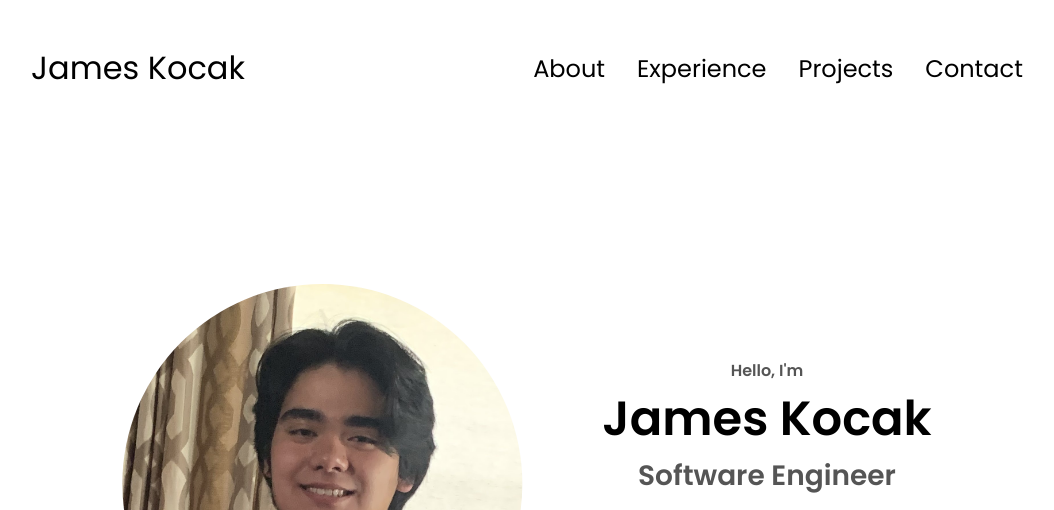
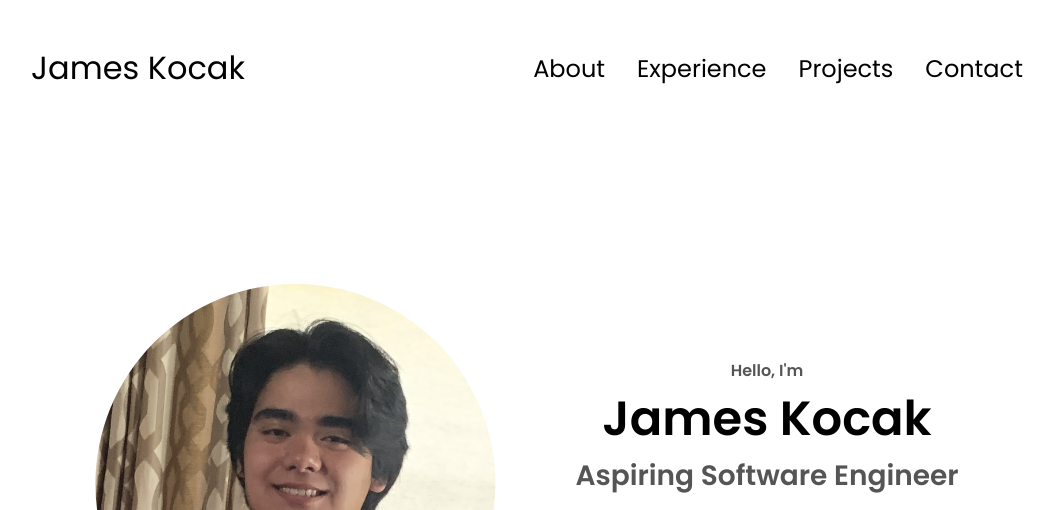
Before and after one commit to Jokocak/MyPortfolio, a plain HTML site: page index.html in a window 1280 px wide. Shown: the top 510 px of the page, without its empty margins (113-1167 px from the left). Drawn offline with Linux system fonts and the light colour scheme.

Commit message:
[Implementation] Add aspiring to title

```diff
--- a/index.html
+++ b/index.html
@@ -50,7 +50,7 @@
       <div class="section__text">
         <p class="section__text__p1">Hello, I'm</p>
         <h1 class="title">James Kocak</h1>
-        <p class="section__text__p2">Software Engineer</p>
+        <p class="section__text__p2">Aspiring Software Engineer</p>
 
         <!-- Container for buttons -->
         <div class="btn-container">
```
